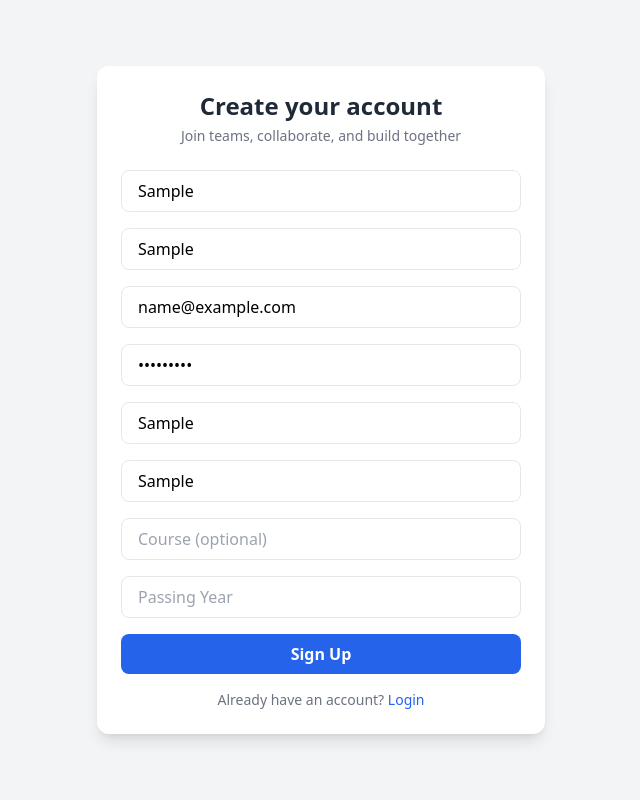
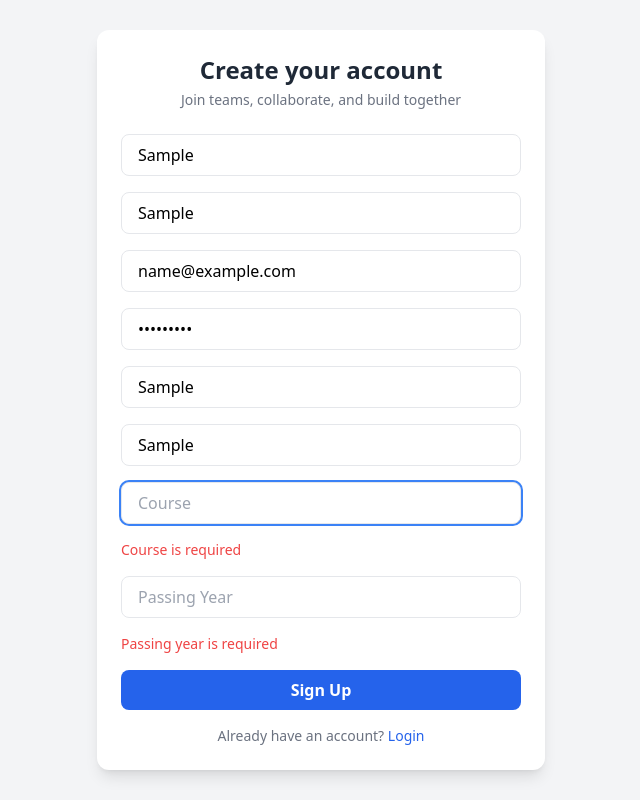
Before and after one commit to sandippan52/DevTeamUp, a React (Vite) app: page /signup in a window 1280 px wide. Both pictures are taken after typing "Sample", "Sample", "name@example.com", "Sample123", "Sample", "Sample" into the empty fields and a click on the button "Sign Up". Shown: the whole page, without its empty margins (319-959 px from the left). Built offline with nearby package versions, Linux system fonts and the light colour scheme; no server answers.

Commit message:
some ui fixes in the signup page and one bug resolved in the server.js

```diff
--- a/src/pages/Landing.jsx
+++ b/src/pages/Landing.jsx
@@ -4,7 +4,7 @@ const Landing = () => {
   return (
     <div className="min-h-screen flex flex-col items-center justify-center bg-gray-100 px-6 text-center">
       <h1 className="text-4xl font-bold mb-4">
-        Hackathon Matcher 🚀
+        Hackathon Matcher
       </h1>
 
       <p className="text-gray-600 max-w-xl mb-8">
--- a/src/pages/Signup.jsx
+++ b/src/pages/Signup.jsx
@@ -55,27 +55,27 @@ const Signup = () => {
           <input
             {...register("fullname", {
               required: "Full name is required",
-              minLength: { value: 5, message: "Minimum 5 characters" },
-              maxLength: { value: 50, message: "Maximum 10 characters" }
+              // minLength: { value: 5, message: "Minimum 5 characters" },
+              // maxLength: { value: 50, message: "Maximum 10 characters" }
             })}
             placeholder="Full Name"
             className="w-full px-4 py-2 border rounded-lg focus:outline-none focus:ring-2 focus:ring-blue-500"
           />
-          {errors.username && (
-            <p className="text-red-500 text-sm">{errors.username.message}</p>
+          {errors.fullname && (
+            <p className="text-red-500 text-sm">{errors.fullname.message}</p>
           )}
 
            <input
             {...register("universityId", {
               required: "University Id is required",
-              minLength: { value: 5, message: "Minimum 5 characters" },
-              maxLength: { value: 10, message: "Maximum 10 characters" }
+              // minLength: { value: 5, message: "Minimum 5 characters" },
+              // maxLength: { value: 10, message: "Maximum 10 characters" }
             })}
             placeholder="University ID"
             className="w-full px-4 py-2 border rounded-lg focus:outline-none focus:ring-2 focus:ring-blue-500"
           />
-          {errors.username && (
-            <p className="text-red-500 text-sm">{errors.username.message}</p>
+          {errors.universityId && (
+            <p className="text-red-500 text-sm">{errors.universityId.message}</p>
           )}
 
 
@@ -100,8 +100,8 @@ const Signup = () => {
           <input
             {...register("password", {
               required: "Password is required",
-              minLength: { value: 5, message: "Minimum 5 characters" },
-              maxLength: { value: 10, message: "Maximum 10 characters" }
+              // minLength: { value: 5, message: "Minimum 5 characters" },
+              // maxLength: { value: 10, message: "Maximum 10 characters" }
             })}
             placeholder="Password"
             type="password"
@@ -123,23 +123,38 @@ const Signup = () => {
           )}
 
           <input
-            {...register("college")}
+            {...register("college", {
+              required : "College is required"
+            })}
             placeholder="College (optional)"
             className="w-full px-4 py-2 border rounded-lg focus:outline-none focus:ring-2 focus:ring-blue-500"
           />
+           {errors.college && (
+            <p className="text-red-500 text-sm">{errors.college.message}</p>
+          )}
 
           <input
-            {...register("course")}
-            placeholder="Course (optional)"
+            {...register("course",{
+              required : "Course is required"
+            })}
+            placeholder="Course"
             className="w-full px-4 py-2 border rounded-lg focus:outline-none focus:ring-2 focus:ring-blue-500"
           />
+           {errors.course && (
+            <p className="text-red-500 text-sm">{errors.course.message}</p>
+          )}
 
           <input
-            {...register("year")}
+            {...register("year",{
+              required: "Passing year is required"
+            })}
             placeholder="Passing Year"
             type="number"
             className="w-full px-4 py-2 border rounded-lg focus:outline-none focus:ring-2 focus:ring-blue-500"
           />
+           {errors.year && (
+            <p className="text-red-500 text-sm">{errors.year.message}</p>
+          )}
 
           <button
             type="submit"
```
Also changed, not shown: 2 other files (tests, documents, lock files or other folders).
